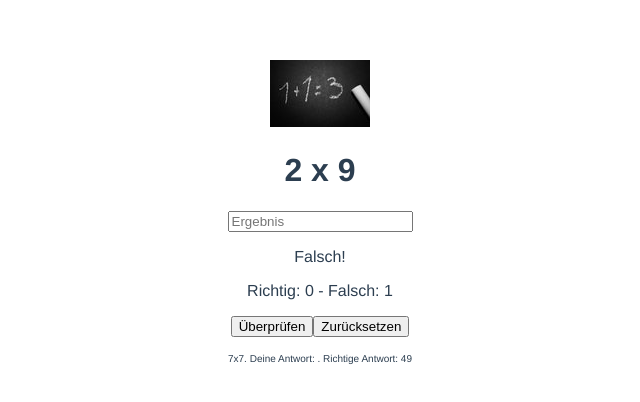
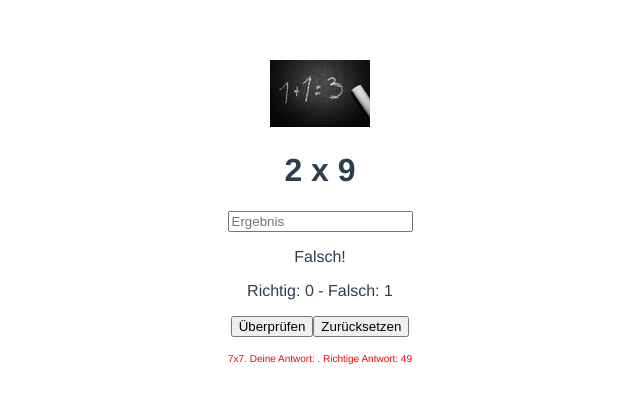
Before and after one commit to croeer/vue1x1, a Vue app: page / in a window 1280 px wide. Both pictures are taken after a click on the button "Überprüfen". Shown: the top 402 px of the page, without its empty margins (320-960 px from the left). Built offline with nearby package versions, Linux system fonts and the light colour scheme.

Commit message:
color answers

```diff
--- a/src/components/HelloWorld.vue
+++ b/src/components/HelloWorld.vue
@@ -9,8 +9,8 @@
     </section>
     <section>
       <ul>
-        <li v-for="l in log" :key="l">
-           {{ l }}
+        <li v-for="l in log" :key="l.text" v-bind:class="{ wrong: !l.correct }">
+           {{ l.text }}
         </li>
       </ul>
     </section>
@@ -86,7 +86,8 @@ export default {
     },
     appendLog(q,a) {
       var l = `${q.x}${q.op}${q.y}. Deine Antwort: ${a}. Richtige Antwort: ${q.result}`;
-      this.log.push(l);
+      var c = (q.result == a);
+      this.log.push({text:l, correct:c});
     },
     checkAnswer() {
       if (this.answer == this.question.result) {
@@ -126,6 +127,10 @@ ul {
 li {
   font-size: 10px;
 }
+.wrong {
+  color: #ff0000;
+}
+
 a {
   color: #42b983;
 }
```
